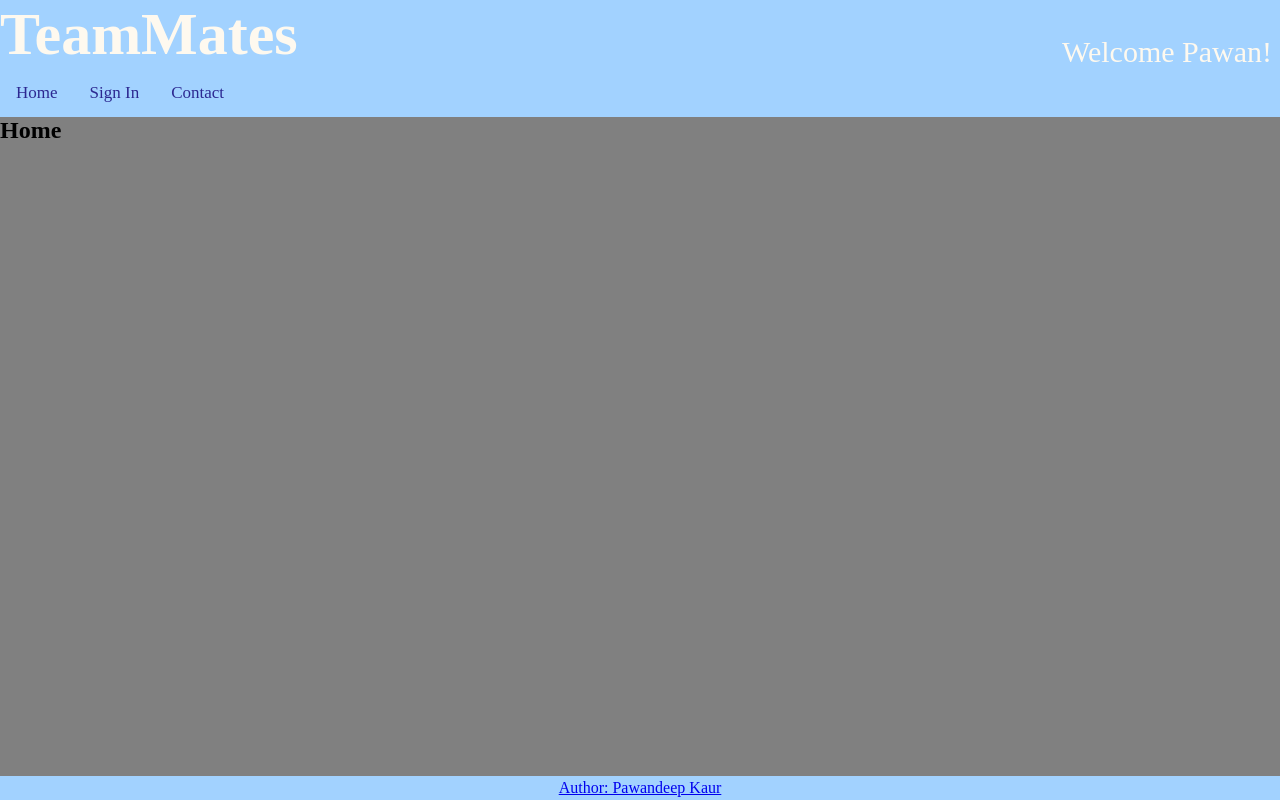
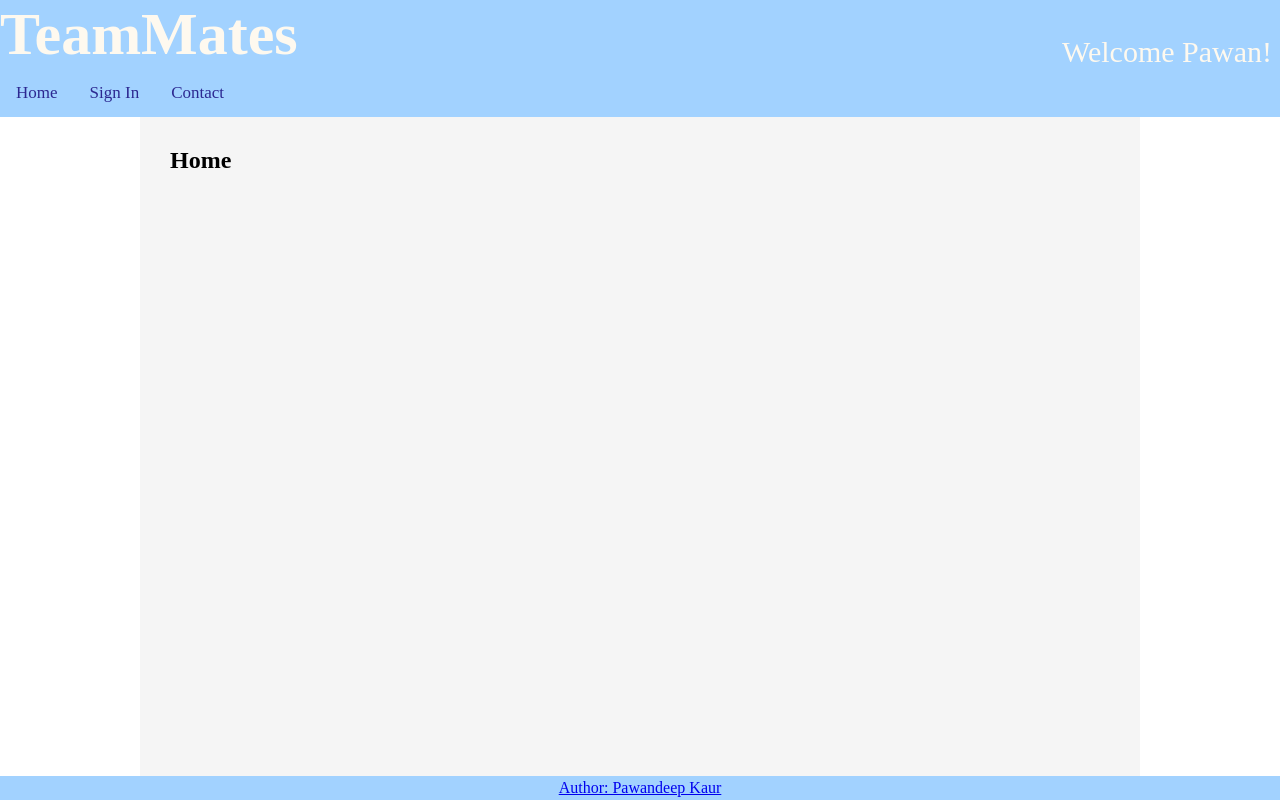
Before and after one commit to pawandeepkk/TeamMates, a React (Create React App) app in the folder teammates/: page / in a window 1280 px wide. Built offline with nearby package versions, Linux system fonts and the light colour scheme.

Commit message:
Added underlay and main style to background

```diff
--- a/teammates/src/components/layout/Layout.css
+++ b/teammates/src/components/layout/Layout.css
@@ -4,3 +4,17 @@ div#root {
   display: grid;
   grid-template-rows: auto auto 1fr auto;
 }
+
+div#root div.underlay {
+  background: white;
+  display: flex;
+  justify-content: center;
+  align-items: stretch;
+}
+
+div#root div.underlay > main {
+  padding: 30px;
+  background: whitesmoke;
+  width: 100%;
+  max-width: 1000px;
+}
--- a/teammates/src/components/layout/Layout.js
+++ b/teammates/src/components/layout/Layout.js
@@ -13,8 +13,10 @@ function Layout(props) {
         <>
             <Header />
             <Navbar />
-            <div>
-                {props.children}
+            <div className='underlay'>
+                <main>
+                    {props.children}
+                </main>
             </div>
             <Footer />
         </>
```
